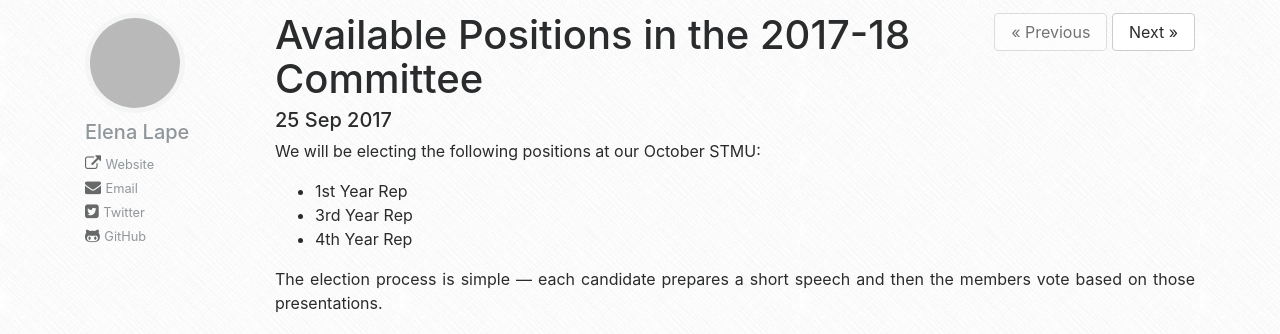
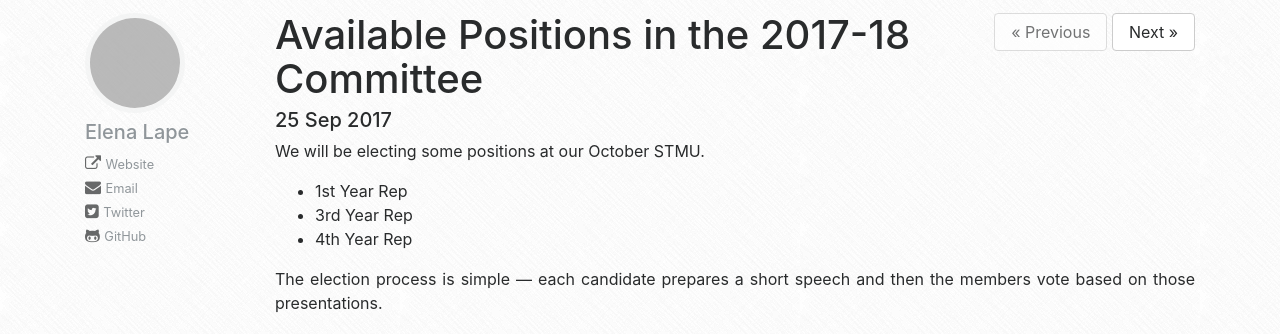
Before and after one commit to compsoc-edinburgh/website, a Jekyll site: the page built from _posts/2017-09-25-elections.md, in a window 1280 px wide, cut to the strip 344-678 px from the top of the page. Built offline with Jekyll 4.4.1, drawn with Linux system fonts in a browser that asks for light colours; nearby versions of some CDN libraries; grey boxes are pictures that could not be loaded.

Commit message:
Update 2017-09-25-elections.md

```diff
--- a/_posts/2017-09-25-elections.md
+++ b/_posts/2017-09-25-elections.md
@@ -3,7 +3,7 @@ title: Available Positions in the 2017-18 Committee
 author: elenalape
 ---
 
-We will be electing the following positions at our October STMU:
+We will be electing some positions at our October STMU.
 
 - 1st Year Rep
 - 3rd Year Rep
```
